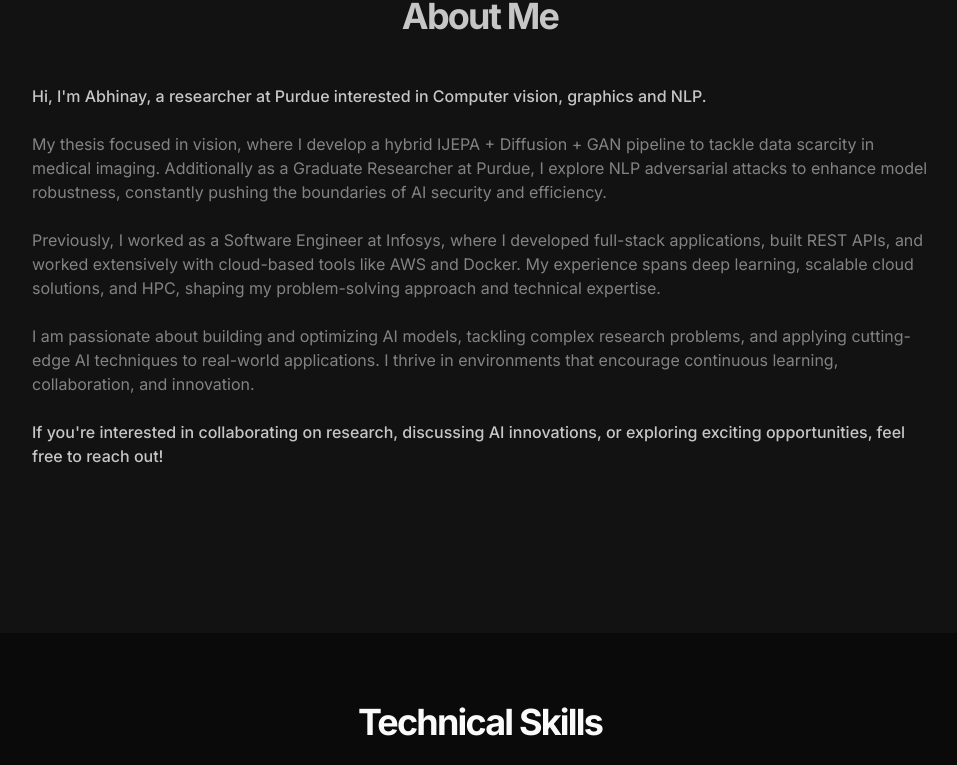
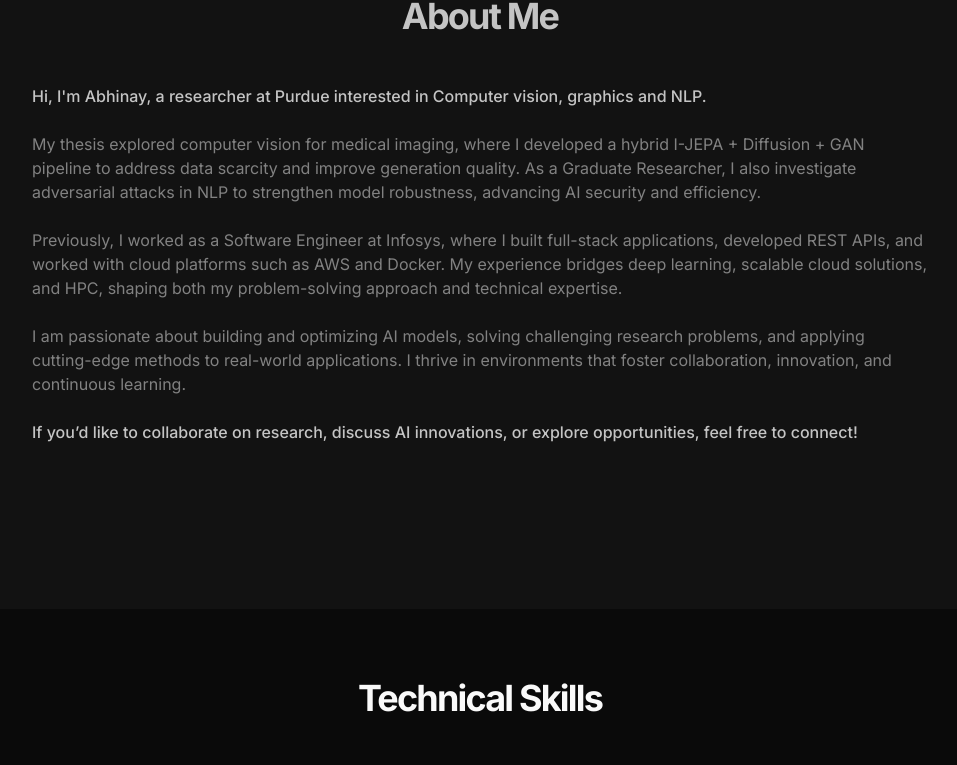
Before and after one commit to 08Abhinay/08Abhinay.github.io, a Next.js app: page / in a window 1280 px wide. Shown: the part 831-1596 px from the top of the page, without its empty margins (160-1117 px from the left). Built offline with nearby package versions, Linux system fonts and the light colour scheme.

Commit message:
changes in about

```diff
--- a/app/components/about.tsx
+++ b/app/components/about.tsx
@@ -36,10 +36,20 @@ export default function About() {
           <div className="space-y-6 text-muted-foreground leading-relaxed text-sm sm:text-base">
             {[
               "Hi, I'm Abhinay, a researcher at Purdue interested in Computer vision, graphics and NLP. ",
-              "My thesis focused in vision, where I develop a hybrid IJEPA + Diffusion + GAN pipeline to tackle data scarcity in medical imaging. Additionally as a Graduate Researcher at Purdue, I explore NLP adversarial attacks to enhance model robustness, constantly pushing the boundaries of AI security and efficiency.",
-              "Previously, I worked as a Software Engineer at Infosys, where I developed full-stack applications, built REST APIs, and worked extensively with cloud-based tools like AWS and Docker. My experience spans deep learning, scalable cloud solutions, and HPC, shaping my problem-solving approach and technical expertise.",
-              "I am passionate about building and optimizing AI models, tackling complex research problems, and applying cutting-edge AI techniques to real-world applications. I thrive in environments that encourage continuous learning, collaboration, and innovation.",
-              "If you're interested in collaborating on research, discussing AI innovations, or exploring exciting opportunities, feel free to reach out!"
+              "My thesis explored computer vision for medical imaging, where I developed a hybrid I-JEPA + Diffusion + GAN pipeline to address data scarcity and improve generation quality. As a Graduate Researcher, I also investigate adversarial attacks in NLP to strengthen model robustness, advancing AI security and efficiency. ",
+              "Previously, I worked as a Software Engineer at Infosys, where I built full-stack applications, developed REST APIs, and worked with cloud platforms such as AWS and Docker. My experience bridges deep learning, scalable cloud solutions, and HPC, shaping both my problem-solving approach and technical expertise. ",
+              "I am passionate about building and optimizing AI models, solving challenging research problems, and applying cutting-edge methods to real-world applications. I thrive in environments that foster collaboration, innovation, and continuous learning.  ",
+              "If you’d like to collaborate on research, discuss AI innovations, or explore opportunities, feel free to connect!"
+
+
+
+
+
+
+
+
+
+
             ].map((paragraph, index) => (
               <motion.p
                 key={index}
```
